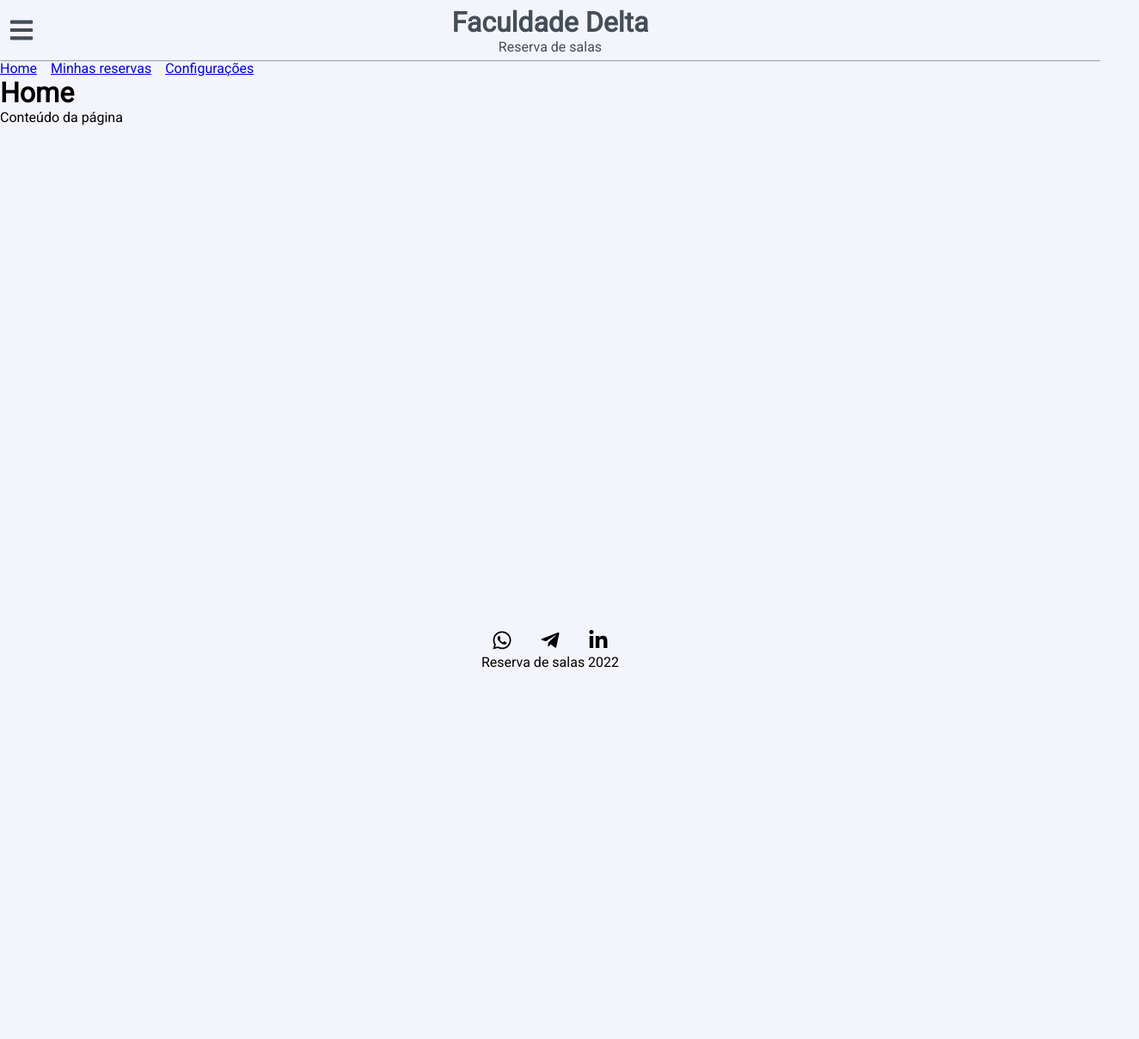
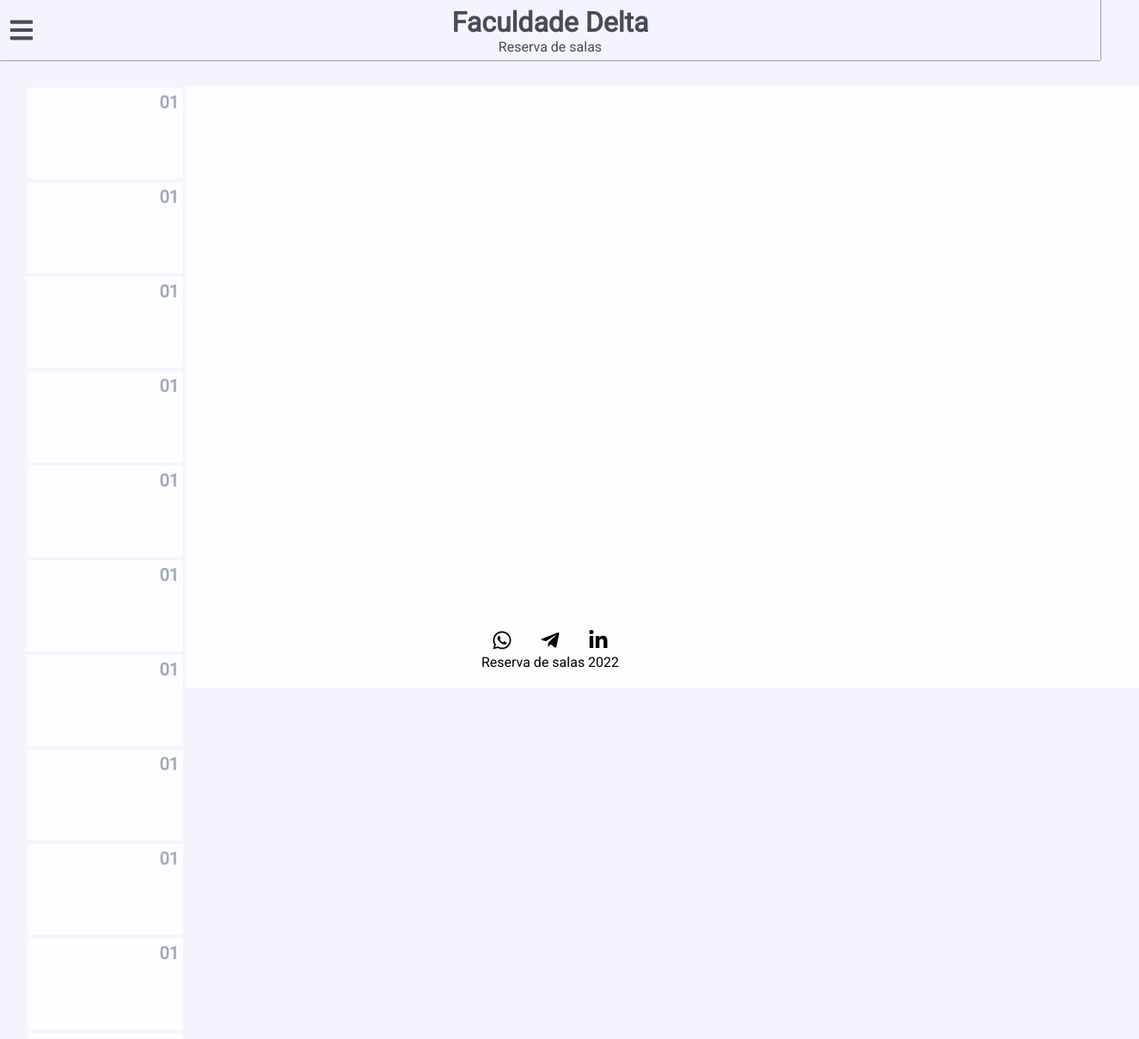
Before and after one commit to JonathasMT/reserva-de-salas, a React (Create React App) app in the folder front-end/: page / in a window 1280 px wide. Shown: the top 1209 px of the page at 86% size, 1325 px wide, since content can reach past the window. Before the commit the page ends 800 px from the top, so only its background shows below. Built offline with nearby package versions, Linux system fonts and the light colour scheme.

Commit message:
commit 11

```diff
--- a/front-end/src/App.js
+++ b/front-end/src/App.js
@@ -3,6 +3,7 @@ import { BrowserRouter as Router, Routes, Route } from 'react-router-dom';
 import Header from './components/Header';
 import Navbar from './components/Navbar';
 import Footer from './components/Footer';
+import CalendarMonth from './components/CalendarMonth';
 
 import Home from './pages/Home';
 import Login from './pages/Login';
@@ -13,13 +14,14 @@ function App() {
   return (
     <Router>
       <Header/>
-      <Navbar/>
+      <CalendarMonth/>
+      {/* <Navbar/>
       <Routes>
         <Route path='/' element={<Home/>}/>
         <Route path='/minhasreservas' element={<MinhasReservas/>}/>
         <Route path='/configuracoes' element={<Configuracoes/>}/>
         <Route path='/login' element={<Login/>}/>
-      </Routes>
+      </Routes> */}
       <Footer/>
     </Router>
   );
--- /dev/null
+++ b/front-end/src/components/CalendarBloco/index.js
@@ -0,0 +1,12 @@
+import React from "react";
+import { Container } from './styles';
+
+const CalendarBloco = ({dia, cor}) => {
+    return(
+        <Container>
+            {dia}
+        </Container>
+    )
+}
+
+export default CalendarBloco;
--- /dev/null
+++ b/front-end/src/components/CalendarBloco/styles.js
@@ -0,0 +1,14 @@
+import styled from "styled-components";
+
+export const Container = styled.div`
+width: 185px;
+height: 110px;
+background-color: #FDFCFF;
+border: 2px solid #F4F5FC;
+
+color: #9EA9BA;
+font-weight: bold;
+font-size: 20px;
+text-align: right;
+padding: 5px;
+`;
--- a/front-end/src/components/CalendarMonth/index.js
+++ b/front-end/src/components/CalendarMonth/index.js
@@ -1,9 +1,21 @@
 import React from "react";
 import { Container } from './styles';
+import CalendarBloco from "../CalendarBloco";
 
 const CalendarMonth = () => {
     return(
         <Container>
+            <CalendarBloco dia='01' cor='red'/>
+            <CalendarBloco dia='01' cor='red'/>
+            <CalendarBloco dia='01' cor='red'/>
+            <CalendarBloco dia='01' cor='red'/>
+            <CalendarBloco dia='01' cor='red'/>
+            <CalendarBloco dia='01' cor='red'/>
+            <CalendarBloco dia='01' cor='red'/>
+            <CalendarBloco dia='01' cor='red'/>
+            <CalendarBloco dia='01' cor='red'/>
+            <CalendarBloco dia='01' cor='red'/>
+            <CalendarBloco dia='01' cor='red'/>
         </Container>
     )
 }
--- a/front-end/src/components/CalendarMonth/styles.js
+++ b/front-end/src/components/CalendarMonth/styles.js
@@ -0,0 +1,27 @@
+import styled from "styled-components";
+
+export const Container = styled.div`
+width: 1295px;
+height: 700px;
+background-color: #FDFCFF;
+position: relative;
+left: 30px;
+top: 30px;
+display: grid;
+grid-column: 6;
+
+
+
+`;
+
+export const ContainerDiasSemana = styled.div`
+
+`;
+
+export const ContainerBlocosSemana = styled.div`
+
+`;
+
+export const ContainerBlocosMes = styled.div`
+
+`;
```
